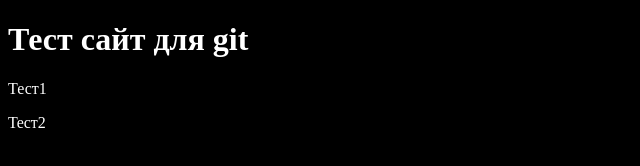
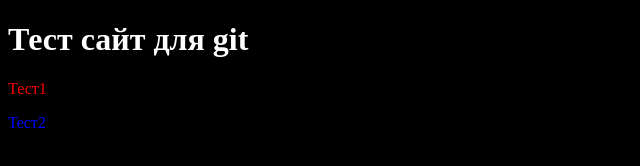
Before and after one commit to zarram89/html-academy-git-tutorial, a plain HTML site: page index.html in a window 1280 px wide. Shown: the full height of the page, 0-640 px from the left. Drawn offline with Linux system fonts and the light colour scheme.

Commit message:
Добавляет цвет параграфам

```diff
--- a/styles.css
+++ b/styles.css
@@ -2,3 +2,11 @@
   background-color: #000000;
   color: #ffffff;
 }
+
+.one {
+  color: red;
+}
+
+.two {
+  color: blue ;
+}
```
